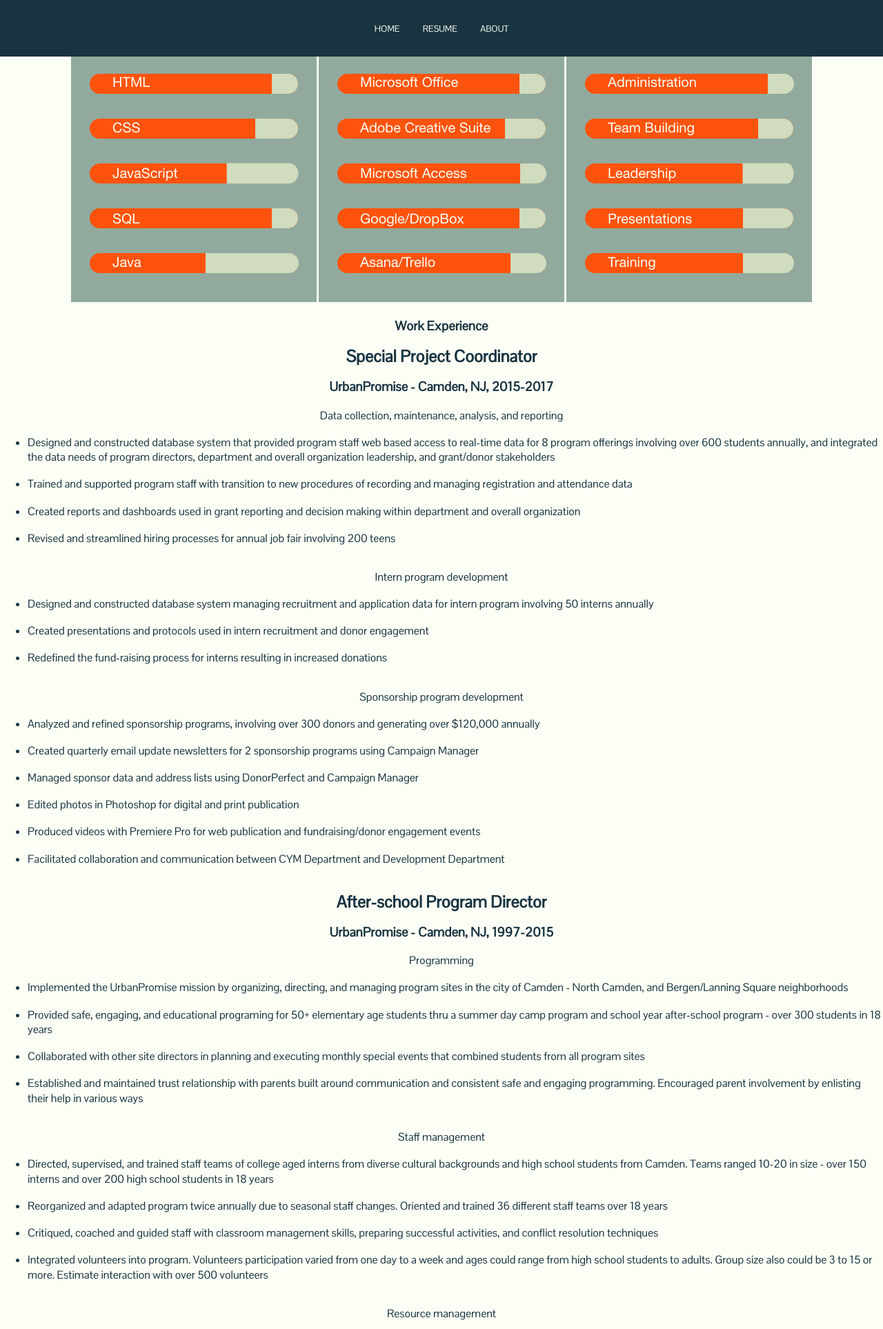
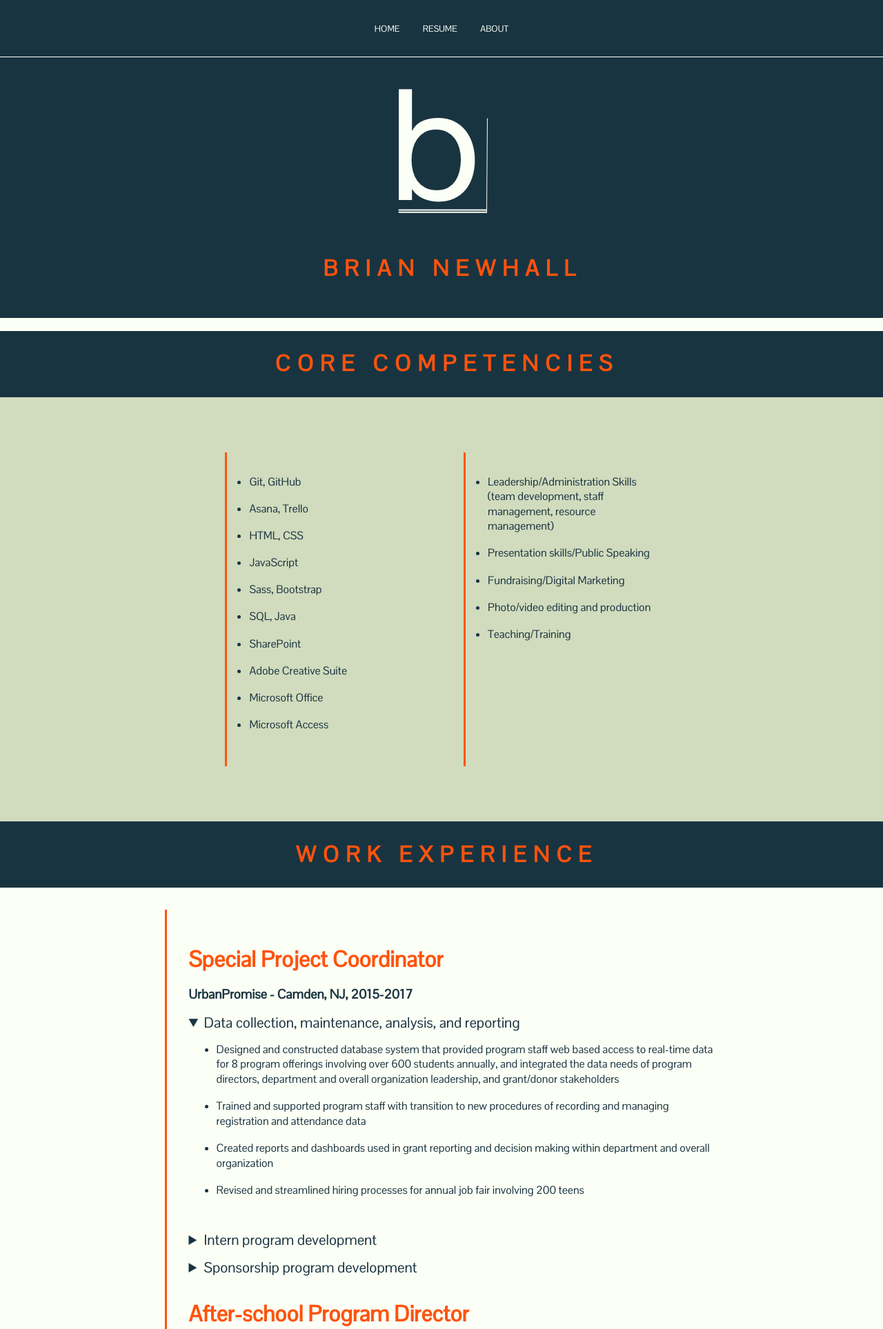
Before and after one commit to Briannewhall/Brian-Newhall, a PHP site: page /resume.html in a window 1280 px wide. Shown: the top 1927 px of the page at 69% size. Run offline with PHP 8.4, Linux system fonts and the light colour scheme.

Commit message:
refactor resume page

```diff
--- a/index.html
+++ b/index.html
@@ -23,7 +23,7 @@
 </section>
 
 <section class="darksection section">
-	<div class="leftText">
+	<div class="intro">
 		<h1>From Kids To Code</h1>
 		<p>For over 20 years I have worked with urban youth, directing after-school programs and summer camps, while working with a diverse group of people from all over the world. Though my career has been people focused, I have always had a "techie" side. Transitioning into the Special Projects Coordinator gave me an opportunity to develop these skills further. I found myself learning many new things which brought a renewed energy and a change in focus to my career path. Starting with front end web development, my ultimate goal is to become a full stack developer. Below are some examples of my recent work that will demonstrate my background further and serve as milestones on my journey "from kids to code".</p>
 	</div>
--- a/resume.html
+++ b/resume.html
@@ -16,38 +16,74 @@
 	</nav>
 
 </header>
+<body>
+<div class=sectionBlue>
+	<img src="images/b-logo.png">
+	<h1 class="orange">Brian Newhall</h1>
+</div>
+<br>
+<section class="orange">
+	<h1 >CORE COMPETENCIES</h1>
+</section>
 
-<body>
+<div class="darksection section">
 
-<div class="flexBoxGraphs">
-	<img class="graftImg" src="images/CodeGraph.png">
-	<img class="graftImg" src="images/software.png">
-	<img class="graftImg" src="images/generalskills.png">
+		<div class="section">
+
+			<ul class="skills flexResume">
+				<li>Git, GitHub</li>
+				<li>Asana, Trello</li>
+				<li>HTML, CSS</li>
+				<li>JavaScript</li>
+				<li>Sass, Bootstrap</li>
+
+				<li>SQL, Java</li>
+				<li>SharePoint</li>
+				<li>Adobe Creative Suite</li>
+				<li>Microsoft Office</li>
+				<li>Microsoft Access</li>
+			</ul>
+			<ul class="skills flexResume">
+				<li>Leadership/Administration Skills (team development, staff management, resource management)</li>
+				<li>Presentation skills/Public Speaking</li>
+				<li>Fundraising/Digital Marketing</li>
+				<li>Photo/video editing and production</li>
+				<li>Teaching/Training</li>
+			</ul>
+
 		</div>
+</div>
+<section class="orange">
+	<h1 >WORK EXPERIENCE</h1>
+</section>
+<div class="section">
 
-<div class="flexBox">
+	<div class="flexResume">
 
-	<div class="leftTxt">
-		<h3>Work Experience</h3>
-	</div>
-
-	<div class="rightTxt">
-		<h2 class="jobTitle">Special Project Coordinator</h2>
-	  	<h3 class="employmentInfo">UrbanPromise - Camden, NJ, 2015-2017</h3>
-		<p class="jobDescript">Data collection, maintenance, analysis, and reporting</p>
+		<h1>Special Project Coordinator</h1>
+  	<div></div>
+	  	<h3>UrbanPromise - Camden, NJ, 2015-2017</h3>
+	  	<details open>
+	  		<summary>Data collection, maintenance, analysis, and reporting</summary>
 			<ul>
 				<li>Designed and constructed database system that provided program staff web based access to real-time data for 8 program offerings involving over 600 students annually, and integrated the data needs of program directors, department and overall organization leadership, and grant/donor stakeholders</li>
 				<li>Trained and supported program staff with transition to new procedures of recording and managing registration and attendance data</li>
 				<li>Created reports and dashboards used in grant reporting and decision making within department and overall organization</li>
 				<li>Revised and streamlined hiring processes for annual job fair involving 200 teens</li>
 			</ul>
-		<p class="jobDescript">Intern program development</p>
+	  	</details>
+
+		<details>
+			<summary>Intern program development</summary>
 			<ul>
 				<li>Designed and constructed database system managing recruitment and application data for intern program involving 50 interns annually</li>
 				<li>Created presentations and protocols used in intern recruitment and donor engagement</li>
 				<li>Redefined the fund-raising process for interns resulting in increased donations</li>
 			</ul>
-		<p class="jobDescript">Sponsorship program development</p>
+		</details>
+
+		<details>
+			<summary>Sponsorship program development</summary>
 			<ul>
 				<li>Analyzed and refined sponsorship programs, involving over 300 donors and generating over $120,000 annually</li>
 				<li>Created quarterly email update newsletters for 2 sponsorship programs using Campaign Manager</li>
@@ -56,9 +92,13 @@
 				<li>Produced videos with Premiere Pro for web publication and fundraising/donor engagement events</li>
 				<li>Facilitated collaboration and communication between CYM Department and Development Department</li>
 			</ul>
-		<h2 class="jobTitle">After-school Program Director</h2>
-		<h3 class="employmentInfo">UrbanPromise - Camden, NJ, 1997-2015</h3>
-		<p class="jobDescript">Programming</p>
+		</details>
+
+		<h1>After-school Program Director</h1>
+		<h3>UrbanPromise - Camden, NJ, 1997-2015</h3>
+
+		<details>
+			<summary>Programming</summary>
 			<ul>
 				<li>Implemented the UrbanPromise mission by organizing, directing, and managing program sites in the city of
 			Camden - North Camden, and Bergen/Lanning Square neighborhoods</li>
@@ -69,7 +109,10 @@
 				<li>Established and maintained trust relationship with parents built around communication and consistent safe
 			and engaging programming. Encouraged parent involvement by enlisting their help in various ways</li>
 			</ul>
-			<p class="jobDescript">Staff management</p>
+		</details>
+
+		<details>
+			<summary>Staff management</summary>
 			<ul>
 				<li>Directed, supervised, and trained staff teams of college aged interns from diverse cultural backgrounds and
 			high school students from Camden. Teams ranged 10-20 in size - over 150 interns and over 200 high school
@@ -82,24 +125,27 @@
 			range from high school students to adults. Group size also could be 3 to 15 or more. Estimate interaction with
 			over 500 volunteers</li>
 			</ul>
-			<p class="jobDescript">Resource management</p>
+		</details>
+
+		<details>
+			<summary>Resource management</summary>
 			<ul>
 				<li>Collected and managed all program and trip fees</li>
 				<li>Purchased supplies for activities, snacks, and general operational needs with monthly budget of $200</li>
 				<li>Maintained cooperative relationship with host site leadership, communicating schedule and maintenance issues and ensured building was kept clean and secure</li>
 			</ul>
+		</details>
 	</div>
+</div>
+<section class="orange">
+	<h1 >EDUCATION / CERTIFICATION</h1>
+</section>
 
-</div>
+<div class="darksection section">
 
-<div class="flexBox">
+	<div class="flexResume">
 
-	<div class="leftTxt">
-	  <h3>education / certifications</h3>
-	</div>
-
-	<div class="rightTxt">
-		<h2>Microsoft Web Developer</h2>
+			<h1>Microsoft Web Developer</h1>
 			<h3>Camden county college career training, <a href="https://www.ed2go.com">ed2go.com</a></h3>
 			<ul>
 				<li>HTML Essentials</li>
@@ -108,16 +154,15 @@
 				<li>Java Programming</li>
 				<li>Developing Microsoft Azure and Web Services</li>
 			</ul>
-		<h2>Certified Associate in Project Management (CAPM #2067021)</h2>
+		<h1>Certified Associate in Project Management (CAPM #2067021)</h1>
 		<h3>Project Management Institute,  <a href="https://www.youracclaim.com/badges/3b78b173-e8ba-48a1-ba0e-c611e46a731d/public_url">youracclaim.com/badges</a></h3>
-		<h2 class="jobTitle">BA, Intercultural/Multicultural and Diversity Studies</h2>
-		<h3 class="employmentInfo">Moody Bible Institute, Chicago, IL</h3>
+		<h1>BA, Intercultural/Multicultural and Diversity Studies</h1>
+		<h3>Moody Bible Institute, Chicago, IL</h3>
 	</div>
 </div>
-
 </body>
 
-<footer>
+<footer class="sectionBlue">
 	<h4>Contact Me</h4>
 	<div>
 		<button><a href="mailto:brian.newhall@gmail.com">Email</a></button>
--- a/styles.css
+++ b/styles.css
@@ -19,6 +19,8 @@ a{
 header {
 	background-color:#193441;
 	padding: 2em;
+	border-bottom: solid thin;
+	border-bottom-color: #fcfff5;
 }
 nav a{
 	padding:0px 15px 10px 15px;
@@ -35,7 +37,6 @@ details{
 	padding-bottom: 1em;
 }
 summary{
-	//color:#ff530d;
 	font-size: 1.3em;
 }
 ul{
@@ -96,6 +97,7 @@ footer{
 }
 .darksection{
 	background-color: #D1DBBD;
+	width: 100%;
 }
 
 .flexWide{
@@ -109,22 +111,33 @@ footer{
 	padding: 4em;
 	align-self: center;
 }
-.leftText{
+.flexResume{
+	width: 60%;
+	padding: 2em;
+	text-align: left;
+	margin-left: 2em;
+	border-left: solid;
+	border-left-color: #FF530D;
+}
+.flexResume a{
+	text-decoration: underline;
+	color: #193441
+}
+.intro{
 	max-width: 65%;
+	padding-right: 3em;
 }
 .orange{
 	color: #ff530d;
 	text-align: center;
-	font-family: "lato";
-	font-weight: 100;
 	letter-spacing:10px;
 	text-transform: uppercase;
 	background-color: #193441;
-	padding-bottom: 2em;
+	padding: .5em;
+	width: 100%;
 }
 .photo{
 	padding: 6em;
-
 }
 .aboutTxt{
 	width: 45%;
@@ -135,3 +148,7 @@ footer{
 	border-left: solid;
 	border-left-color: #FF530D;
 }
+.skills{
+	display: inline-block;
+	width: 25%;
+}
```
Lines whose indentation alone changed are shown as unchanged.
